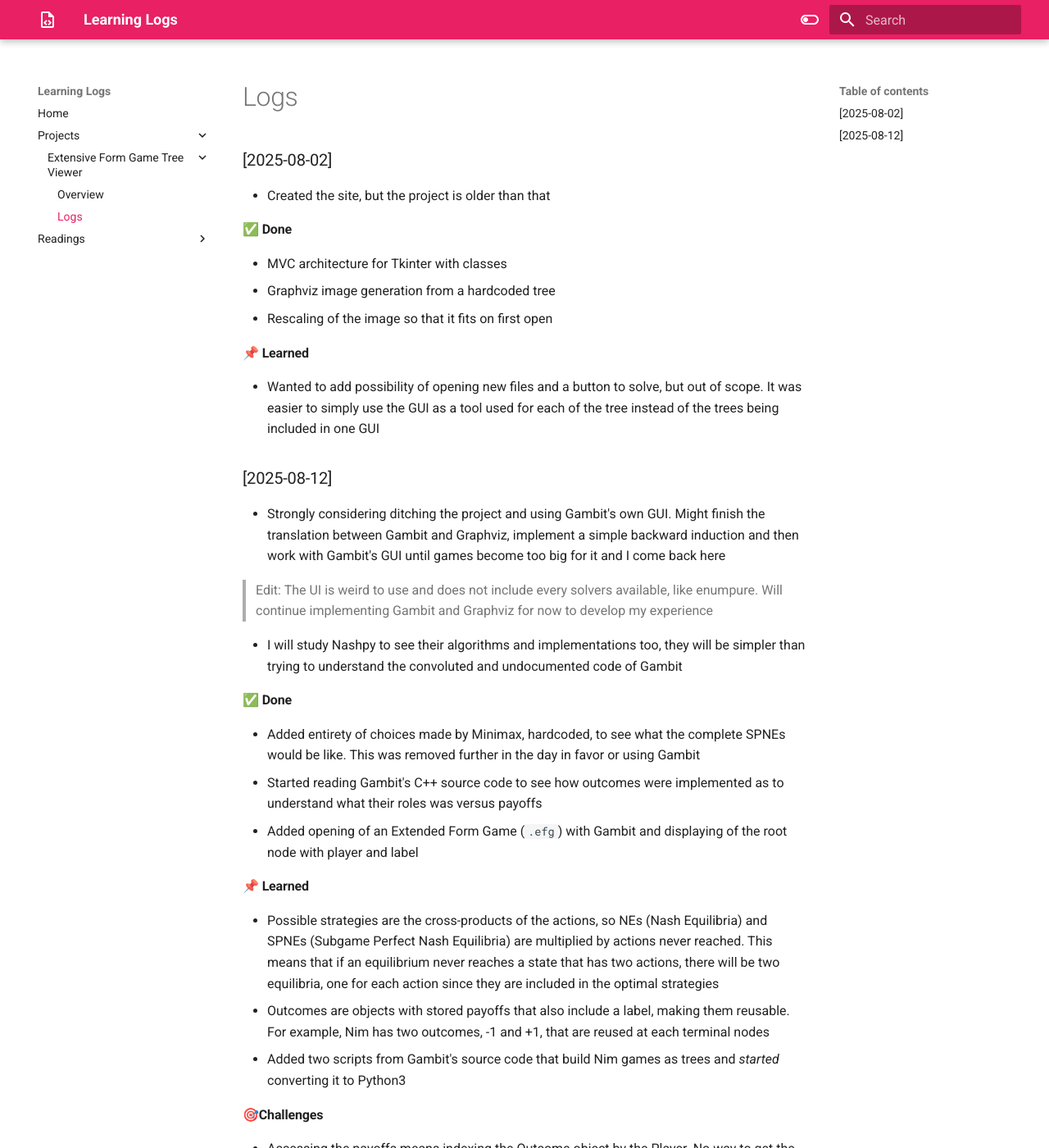
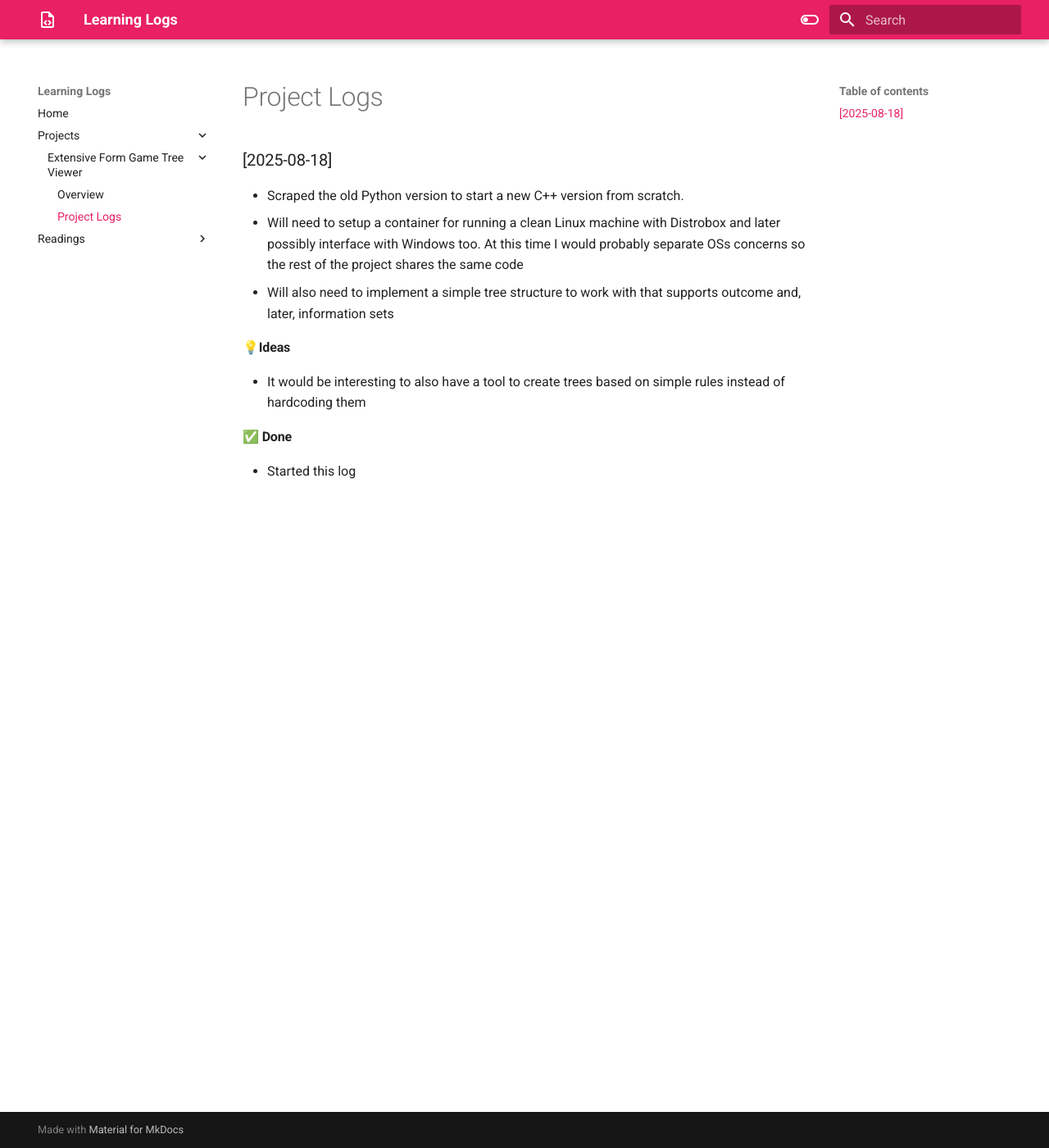
Before and after one commit to j-dumas/learning-logs, an MkDocs documentation site: the page built from content/Projects/Extensive Form Game Tree Viewer/Project Logs.md, in a window 1280 px wide and 1400 px high. Shown: the whole window at 82% size. Built offline with MkDocs 1.6.1 and Material for MkDocs 9.7.7, drawn with Linux system fonts in a browser that asks for light colours; some of the changed text lies outside the part shown.

Commit message:
Sync from private vault on 2025-08-18 20:36:50 UTC

```diff
--- a/content/Projects/Extensive Form Game Tree Viewer/Project Logs.md
+++ b/content/Projects/Extensive Form Game Tree Viewer/Project Logs.md
@@ -1,40 +1,11 @@
-# Logs
-### [2025-08-02]
-- Created the site, but the project is older than that
+# Project Logs
+### [2025-08-18]
+- Scraped the old Python version to start a new C++ version from scratch.
+- Will need to setup a container for running a clean Linux machine with Distrobox and later possibly interface with Windows too. At this time I would probably separate OSs concerns so the rest of the project shares the same code
+- Will also need to implement a simple tree structure to work with that supports outcome and, later, information sets
+
+#### 💡Ideas
+- It would be interesting to also have a tool to create trees based on simple rules instead of hardcoding them
 
 #### ✅ Done
-- MVC architecture for Tkinter with classes
-- Graphviz image generation from a hardcoded tree
-- Rescaling of the image so that it fits on first open
-
-#### 📌 Learned
-- Wanted to add possibility of opening new files and a button to solve, but out of scope.
-  It was easier to simply use the GUI as a tool used for each of the tree instead of the trees being included in one GUI
-
-### [2025-08-12]
-- Strongly considering ditching the project and using Gambit's own GUI.
-  Might finish the translation between Gambit and Graphviz, implement a simple backward induction and then work with Gambit's GUI until games become too big for it and I come back here
-
-> Edit: The UI is weird to use and does not include every solvers available, like enumpure.
-> Will continue implementing Gambit and Graphviz for now to develop my experience
-
-- I will study Nashpy to see their algorithms and implementations too, they will be simpler than trying to understand the convoluted and undocumented code of Gambit
-
-#### ✅ Done
-- Added entirety of choices made by Minimax, hardcoded, to see what the complete SPNEs would be like.
-  This was removed further in the day in favor or using Gambit
-- Started reading Gambit's C++ source code to see how outcomes were implemented as to understand what their roles was versus payoffs
-- Added opening of an Extended Form Game (`.efg`) with Gambit and displaying of the root node with player and label
-
-#### 📌 Learned
-- Possible strategies are the cross-products of the actions, so NEs (Nash Equilibria) and SPNEs (Subgame Perfect Nash Equilibria) are multiplied by actions never reached.
-  This means that if an equilibrium never reaches a state that has two actions, there will be two equilibria, one for each action since they are included in the optimal strategies
-- Outcomes are objects with stored payoffs that also include a label, making them reusable.
-  For example, Nim has two outcomes, -1 and +1, that are reused at each terminal nodes
-- Added two scripts from Gambit's source code that build Nim games as trees and *started* converting it to Python3
-
-#### 🎯Challenges
-- Accessing the payoffs means indexing the Outcome object by the Player.
-  No way to get the array directly, meaning I need to iterate on each player.
-  It seems to be excessively slow, maybe because of Cython bindings
-- **Don't forget to refactor and document...**
+- Started this log
```
Also changed, not shown: content/Projects/Extensive Form Game Tree Viewer/Overview.md (+6 -6 lines).
